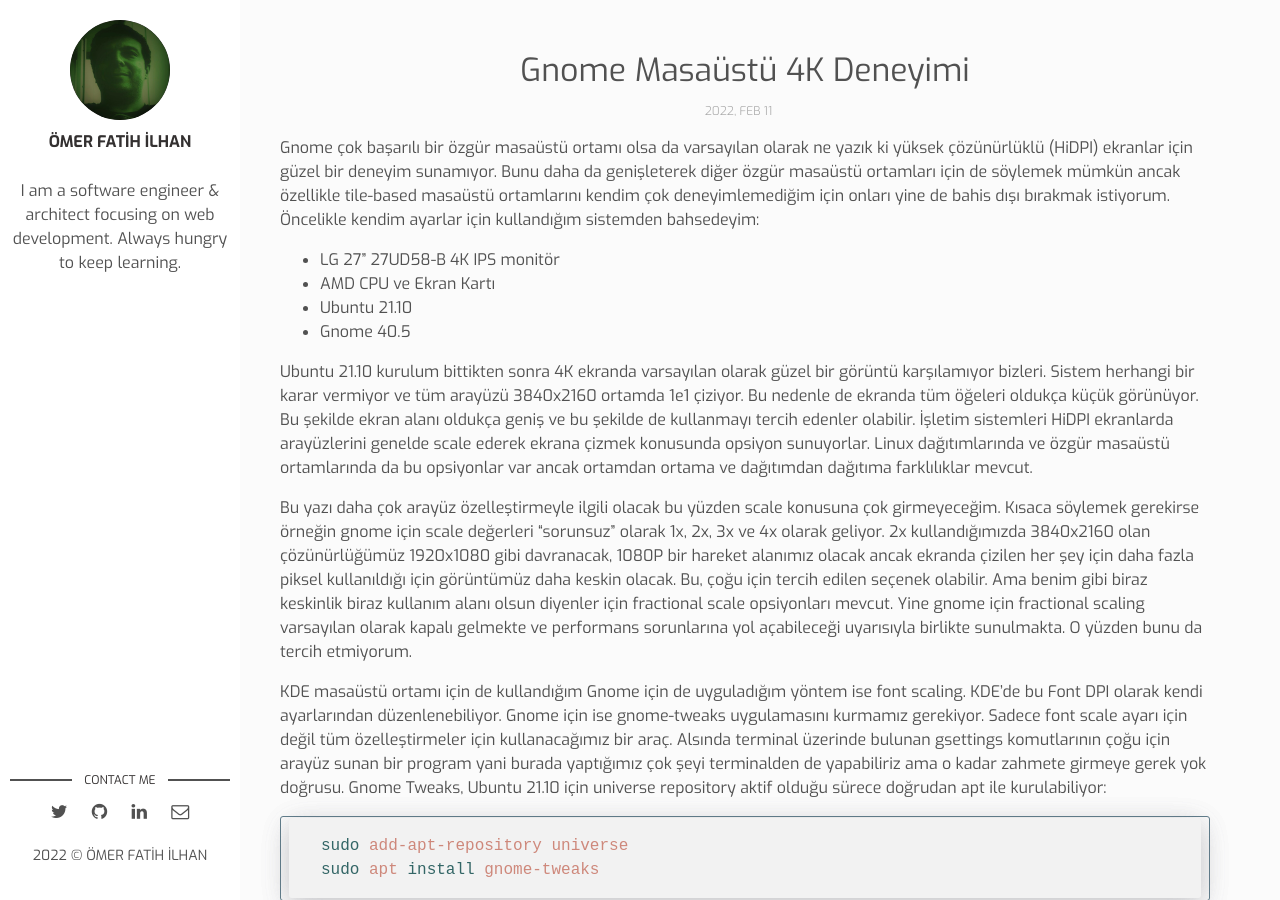
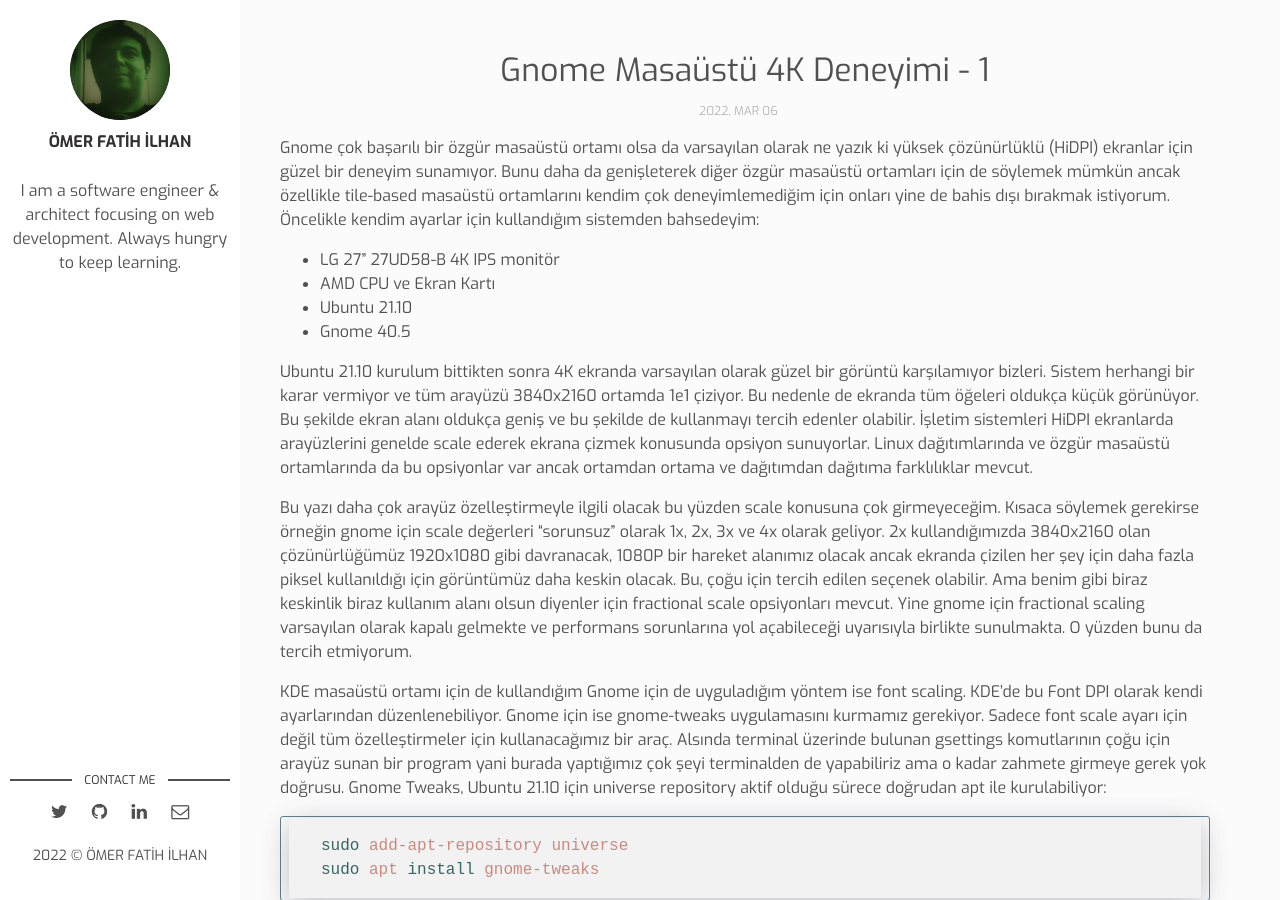
Before and after one commit to ordaolmayanadam/ordaolmayanadam.github.io, a Jekyll site: the page built from _posts/2022-03-07-gnome-customization-1.markdown, in a window 1280 px wide and 900 px high. Built offline with Jekyll 4.4.1, drawn with Linux system fonts in a browser that asks for light colours.

Commit message:
Update 2022-03-07-gnome-customization-1.markdown

```diff
--- a/_posts/2022-03-07-gnome-customization-1.markdown
+++ b/_posts/2022-03-07-gnome-customization-1.markdown
@@ -1,10 +1,10 @@
 ---
 layout: post
-title: "Gnome Masaüstü 4K Deneyimi"
-date: 2022-02-11 13:32:20 +0300
+title: "Gnome Masaüstü 4K Deneyimi - 1"
+date: 2022-03-07 00:32:20 +0300
 description: Gnome masaüstü arayüzünü 4K bir ekranda kendi kullanımım için nasıl özelleştirdim - 1
 tags: linux gnome customization hidpi tweaks
-img:  /assets/img/gnome.png
+img: gnome.png
 ---
 Gnome çok başarılı bir özgür masaüstü ortamı olsa da varsayılan olarak ne yazık ki yüksek çözünürlüklü (HiDPI) ekranlar için güzel bir deneyim sunamıyor.
 Bunu daha da genişleterek diğer özgür masaüstü ortamları için de söylemek mümkün ancak özellikle tile-based masaüstü ortamlarını kendim çok deneyimlemediğim
```
